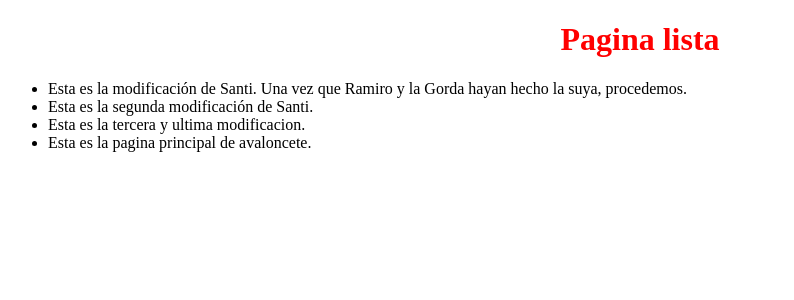
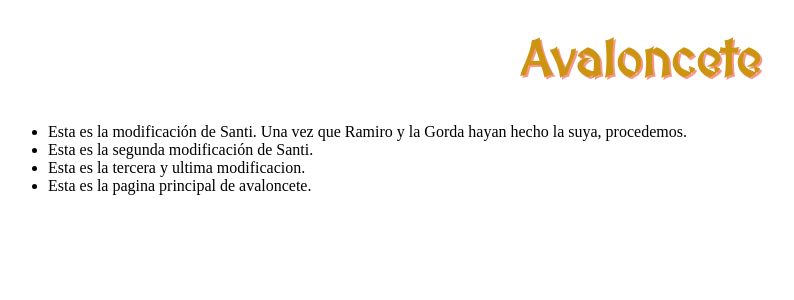
Before and after one commit to AquilesCanta/avaloncete, a Django app: page / in a window 1280 px wide. Shown: the top 300 px of the page, without its empty margins (0-794 px from the left). Run offline with Django 3.2, Linux system fonts and the light colour scheme.

Commit message:
Modificar pagina principal Corregir principal.css Corregir principal.html issue:#2

```diff
--- a/static/css/principal.css
+++ /dev/null
@@ -1,5 +0,0 @@
-h1{
-
-  color: red;
-  text-align: center;
-}
--- /dev/null
+++ b/static/juego/css/principal.css
@@ -0,0 +1,7 @@
+h1 {
+  color: #cc9410;
+  text-align: center;
+  font-family: 'MedievalSharp', cursive;
+  font-size: 50px;
+  text-shadow: 2px 2px #f7978b;
+}
--- a/templates/juego/principal.html
+++ b/templates/juego/principal.html
@@ -3,11 +3,12 @@
 <html lang="en" dir="ltr">
   <head>
     <meta charset="utf-8">
-    <link rel="stylesheet" href="{% static "/css/principal.css" %}">
+    <link rel="stylesheet" href="{% static "juego/css/principal.css" %}">
+    <link href="https://fonts.googleapis.com/css2?family=MedievalSharp&display=swap" rel="stylesheet">
     <title>Pagina Principal</title>
   </head>
   <body>
-    <h1>Pagina lista</h1>
+    <h1>Avaloncete</h1>
     <ul>
         <li>Esta es la modificación de Santi. Una vez que Ramiro y la Gorda hayan hecho la suya, procedemos.</li>
         <li>Esta es la segunda modificación de Santi.</li>
```
Also changed, not shown: 1 other file.
